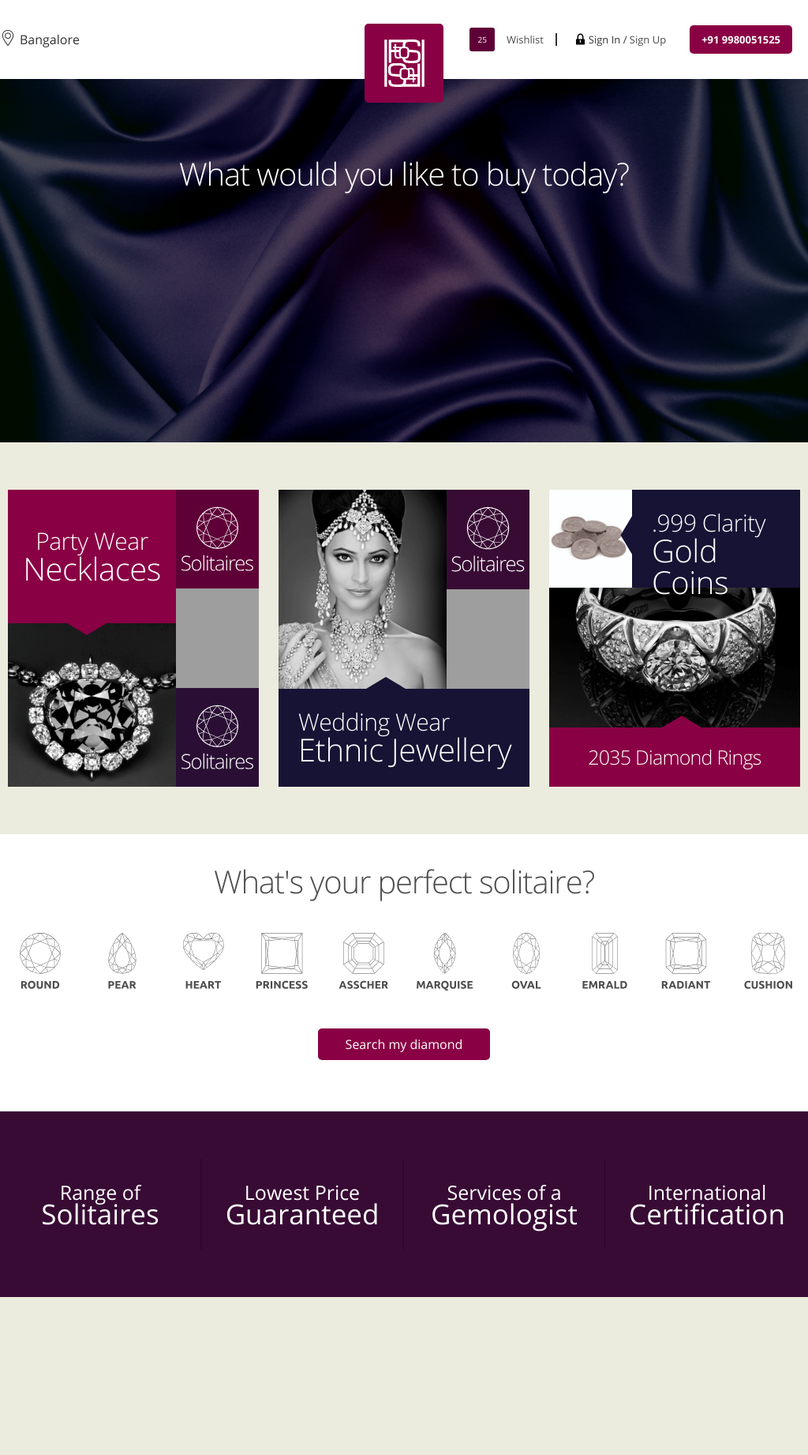
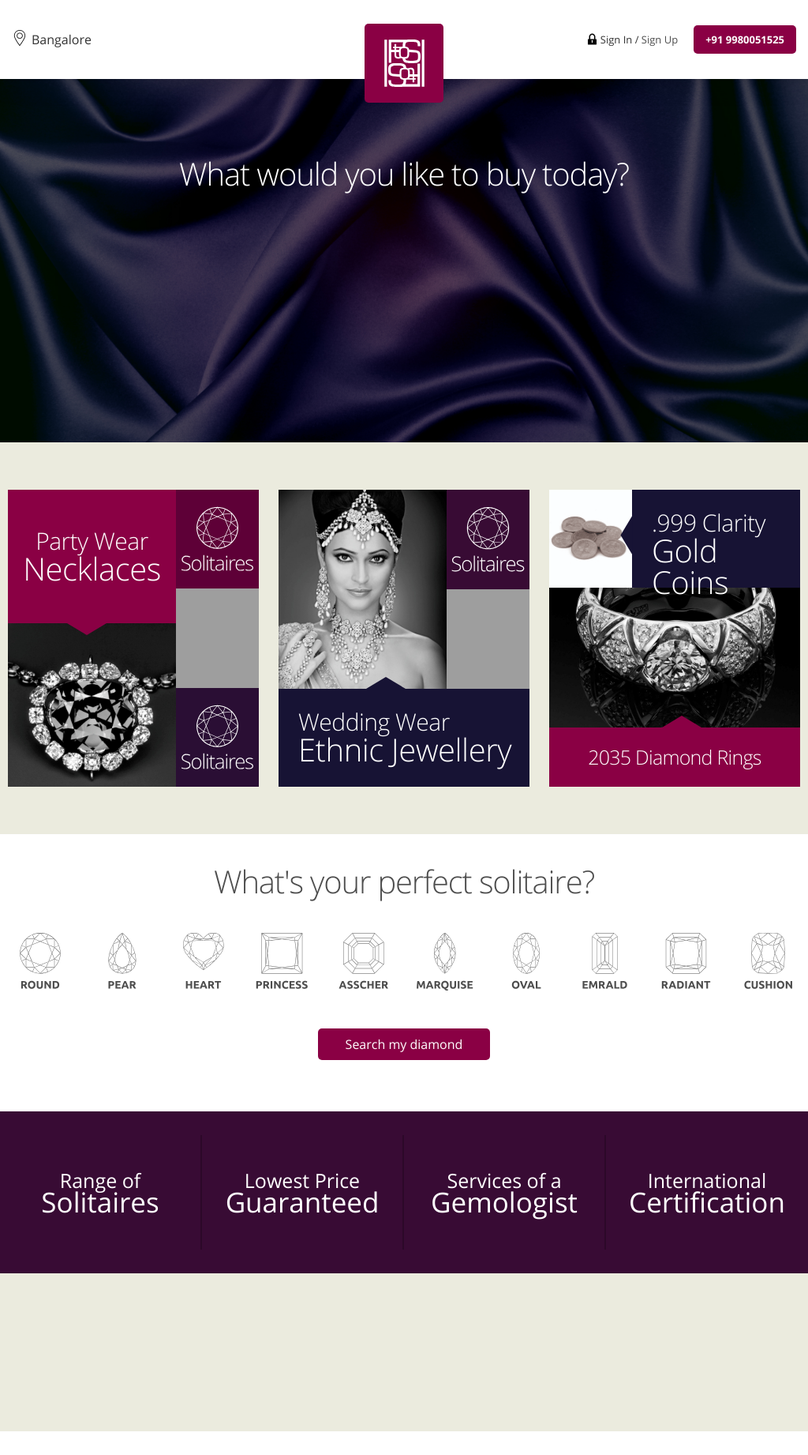
Before and after one commit to chandrika-patil-xelp/iftosi, a PHP site: page /iftosi/ in a window 1024 px wide. Shown: the whole page at 79% size. After the commit the page ends 1812 px from the top, so only its background shows below. Run offline with PHP 8.4, Linux system fonts and the light colour scheme; data that the repository does not hold is empty; grey boxes are pictures that could not be loaded.

Commit message:
Updated UI Media Qureries

```diff
--- a/template/header.html
+++ b/template/header.html
@@ -9,9 +9,9 @@ switch ($page) {
                 <div class="headRight fRight">
                     <div class="compNo fRight fmOpenB">+91 9980051525</div>
                     <div class="signInUpTab fRight fmOpenR">Sign In / <a href="<?php echo DOMAIN; ?>signup">Sign Up</a></div>
-                    <div class="headDivider fRight"></div>
+<!--                    <div class="headDivider fRight"></div>
                     <div class="wishlist fRight fmOpenR"><a href="<?php echo DOMAIN ?>wishlist">Wishlist</a></div>
-                    <div class="wishCount fRight fmOpenR ripplelink">25</div>
+                    <div class="wishCount fRight fmOpenR ripplelink">25</div>-->
                 </div>
             </div>
         </div>
@@ -32,9 +32,9 @@ switch ($page) {
                 <div class="headRight fRight">
                     <div class="compNo fRight fmOpenB">+91 9980051525</div>
                     <div class="signInUpTab fRight fmOpenR">Sign In / Sign Up</div>
-                    <div class="headDivider fRight"></div>
+<!--                    <div class="headDivider fRight"></div>
                     <div class="wishlist fRight fmOpenR">Wishlist</div>
-                    <div class="wishCount fRight fmOpenR ripplelink">25</div>
+                    <div class="wishCount fRight fmOpenR ripplelink">25</div>-->
                 </div>
             </div>
         </div>
@@ -55,9 +55,9 @@ switch ($page) {
                 <div class="headRight fRight">
                     <div class="compNo fRight fmOpenB">+91 9980051525</div>
                     <div class="signInUpTab fRight fmOpenR">Sign In / Sign Up</div>
-                    <div class="headDivider fRight"></div>
+<!--                    <div class="headDivider fRight"></div>
                     <div class="wishlist fRight fmOpenR">Wishlist</div>
-                    <div class="wishCount fRight fmOpenR ripplelink">25</div>
+                    <div class="wishCount fRight fmOpenR ripplelink">25</div>-->
                 </div>
             </div>
         </div>
@@ -79,9 +79,9 @@ switch ($page) {
                 <div class="headRight fRight">
                     <div class="compNo fRight fmOpenB">+91 9980051525</div>
                     <div class="signInUpTab fRight fmOpenR">Sign In / Sign Up</div>
-                    <div class="headDivider fRight"></div>
+<!--                    <div class="headDivider fRight"></div>
                     <div class="wishlist fRight fmOpenR">Wishlist</div>
-                    <div class="wishCount fRight fmOpenR ripplelink">25</div>
+                    <div class="wishCount fRight fmOpenR ripplelink">25</div>-->
                 </div>
             </div>
         </div>
--- a/template/jewellery_results.html
+++ b/template/jewellery_results.html
@@ -39,7 +39,7 @@
                     <div class='results_Filter'>
                         <?php include 'filters.html'; ?>
                         <div class='prdResults fRight'>
-                            <?php while ($i < 1) { ?>
+                            <?php while ($i < 15) { ?>
                                 <div class='prdComm fLeft transition100'>
                                     <div class='prdCommDiv fLeft transition100'>
                                         <div class='prdShape fLeft'>
--- a/tools/css/home.css
+++ b/tools/css/home.css
@@ -65,7 +65,7 @@ a{text-decoration: none;}
 .header a{text-decoration:none;color:#4d4d4d;}
 .cityName{width: auto;min-width: 250px;max-width: 350px;height:36px;line-height: 36px;color: #333;font-size: 16px;background: url(../img/common/sarea.svg)no-repeat;background-size: auto 25px;background-position: left;padding-left: 25px;}
 .headRight{width:50%;height: 36px;font-size: 13px; color:#333;}
-.compNo{width:auto;height:36px;line-height:36px;background: #8A0044;color:#fff;padding: 0 15px;border-radius: 5px;margin: 0 20px 0 10px;}
+.compNo{width:auto;height:36px;line-height:36px;background: #8A0044;color:#fff;padding: 0 15px;border-radius: 5px;margin:0 0 10px;}
 .signInUpTab{width: auto;height: 36px;line-height: 36px;padding-left: 25px;margin: 0 20px 0 15px;background: url(../img/common/lock.svg)no-repeat;background-position: left 3px;background-size: auto 100%;cursor:pointer;}
 .headDivider{width: 2px;background: #333;height: 16px;margin: 10px 0px;}
 .wishlist{width:auto;height: 36px;line-height: 36px;margin:0 15px;;cursor:pointer;}
@@ -405,7 +405,7 @@ a{text-decoration: none;}
 
 
 /*Details Page*/
-.detailsPage{padding-bottom: 500px;display: inline-block}
+.detailsPage{padding-bottom: 0px;display: inline-block}
 .forBg{width:100%;height:300px;padding-top: 100px;background: #171334 url(../img/common/background.jpg)no-repeat;background-size: 100% auto;}
 .prdMainDetails{width:100%;height: 390px;margin-top: -90px;position: relative;}
 .prdMainDetails .wrapperMax{padding-left: 360px;position: relative;}
@@ -542,10 +542,63 @@ a{text-decoration: none;}
 .jshapeComm.shapeSelected{background-color: #fff;border-right: 2px solid #FFF;padding-top: 100px;font-size: 30px;}
 .jshapeComm.shapeSelected::after{content: '';position: absolute;right: 0px; left:0px; bottom: 50px;margin: auto; width: 40px;height: 40px;background: url(../img/common/tick2.svg)no-repeat;background-position: center;background-size: auto 100%; transition: 100ms ease-in-out;}
 
+.drag-target {height: 100%;width: 20px;position: fixed;top: 0;z-index: 1;}
+.pFixed{position: fixed;}
+
+@media only screen and (min-width: 960px) and (max-width: 1024px){
+
+/*Header*/
+.header {padding: 32px 15px;}
+.headRight{width:auto;}
+
+/*Home Page*/
+.prllx {width: 100%;}
+
+/*Diamond Result*/
+.resultsPage .shapesCont{padding: 10px;}
+.prdResults {width: 100%;}
+.filterTitleDiv{padding:0 10px;}
+.results_Filter{padding: 0 10px;}
+.fTitle{cursor: pointer;}
+.prdComm {width: 31%;height: auto;border: 5px solid #ebebde;margin: 0 1.16% 2.32% 1.16%;}
+
+/*Jewellery Result Page*/
+.jshapeComm {height: 200px;padding-top: 160px;font-size: 20px;line-height: 40px;}
+.jShapesCont {width: 100%;height: 202px;}
+.Rings{box-shadow: inset 0 -40px 0px rgba(23, 19, 52,1);}
+.Earrings{box-shadow: inset 0 -40px 0px rgba(42, 14, 52,1);}
+.Pendent{box-shadow: inset 0 -40px 0px rgba(56, 11, 52,1);}
+.Necklace{box-shadow: inset 0 -40px 0px rgba(94, 0, 55,1);}
+.Bracelet{box-shadow: inset 0 -40px 0px rgba(138, 0, 68,1);}
+.jshapeComm::after {bottom: 50px;width: 0px;height: 0px;}
+.jshapeComm.shapeSelected::after {bottom: 30px;width: 30px;height: 30px;}
+
+/*Filters Page*/
+.filterList {width: 300px;height: auto;min-height: 100%;left: 0;background: #fff;padding-bottom: 25px;position: absolute;box-shadow: 0 0 20px 5px rgba(0,0,0,0.2);z-index: 10;top: -20px;padding: 15px;}
+.filterList.transit-100X{-webkit-transform:translateX(-350px);-moz-transform:translateX(-350px);;-ms-transform:translateX(-350px);-o-transform:translateX(-350px);transform:translateX(-350px);}
+
+/*Details Page*/
+.imgsCont {width: 300px;height: 300px;position: absolute;left: 0;top: 0;box-shadow: 0 0 20px 5px rgba(0,0,0,0.2);}
+.forImg {width: 100%;height: 225px;cursor: pointer;}
+.thumbnil {width: 71px;height: 73pX;border: 1px solid #333;margin: 2px;cursor: pointer;}
+.prdMainDetails .wrapperMax {padding-left: 300px;position: relative;}
+.btnsCont .prdShType {line-height: 35px;font-size: 25px;font-family: openR;}
+.btnComm{margin: 0}
+.btnComm:nth-child(2){margin:0 10px}
+.prdInfo {margin-top: 0;padding: 0 15px;}
+.imgThumbnil{width: 32%;padding-bottom: 32%;margin: 0.5%;}
+
+/*Footer*/
+.bottmInfo {height: 205px;padding: 30px 0;}
+
+}
+
+
+
+
 
 
 @media only screen and (min-width: 320px) and (max-width: 479px){
-
     .logo {width: 80px;height: 80px;font-size: 22px;top:20px;}
     .header{height:60px;padding: 0 15px;}
     .cityName{display: none;}
@@ -567,7 +620,6 @@ a{text-decoration: none;}
     .infoComm {width: 100%;height: 100px;border-right: none;position: relative;float: none!important;border-bottom: 1px solid rgba(255,255,255,0.2);}
     .shapeComm {border: 2px solid #fff;position: relative;background-image: url(../img/shapes.svg);background-repeat: no-repeat;margin:1%;width: 23%!important;height:0%!important;padding-bottom: 23%;display: block;float:left;vertical-align: bottom;text-align: center;cursor: pointer;background-size: 1000% auto;}
     .shapeComm:hover{border:2px solid #FFF;}
-
     .shapeSelected.shapeComm.Round{background-color:#fff;border:2px solid #8A0044;background-position: 0% 33%;}
     .shapeSelected.shapeComm.Pear{background-color:#fff;border:2px solid #8A0044;background-position: 11% 33%;}
     .shapeSelected.shapeComm.Heart{background-color:#fff;border:2px solid #8A0044;background-position: 22% 33%;}
@@ -641,26 +693,7 @@ a{text-decoration: none;}
 
 
 }
+@media only screen and (min-width: 1025px) and (max-width: 1279px){}
 
-.drag-target {height: 100%;width: 20px;position: fixed;top: 0;z-index: 1;}
-
-.pFixed{position: fixed;}
-
-@media only screen and (min-width: 1025px) and (max-width: 1279px){}
-@media only screen and (min-width: 960px) and (max-width: 1024px){}
 @media only screen and (min-width: 768px) and (max-width: 959px){}
 @media only screen and (min-width: 480px) and (max-width: 767px){}
-
-
-.move{-webkit-transform: translate3d(-100%,0,0);
-      -moz-transform: translate3d(-100%,0,0);
-      -ms-transform: translate3d(-100%,0,0);
-      -o-transform: translate3d(-100%,0,0);
-      transform: translate3d(-100%,0,0);
-      overflow: hidden;
-
-}
-
-.nodeco{
-    text-decoration:none;
-}
```
Also changed, not shown: template/index.html (+5 -6 lines), template/product_details.html (+6 -4 lines), tools/js/result.js (+8 -0 lines).
